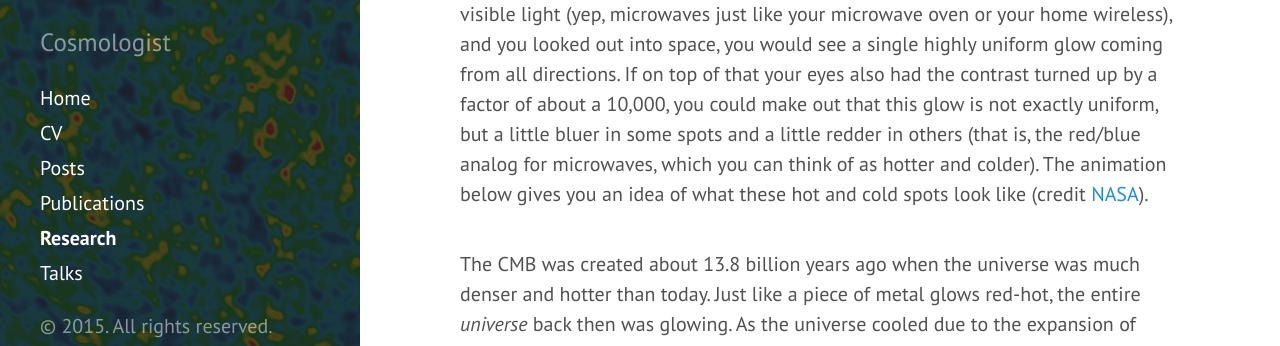
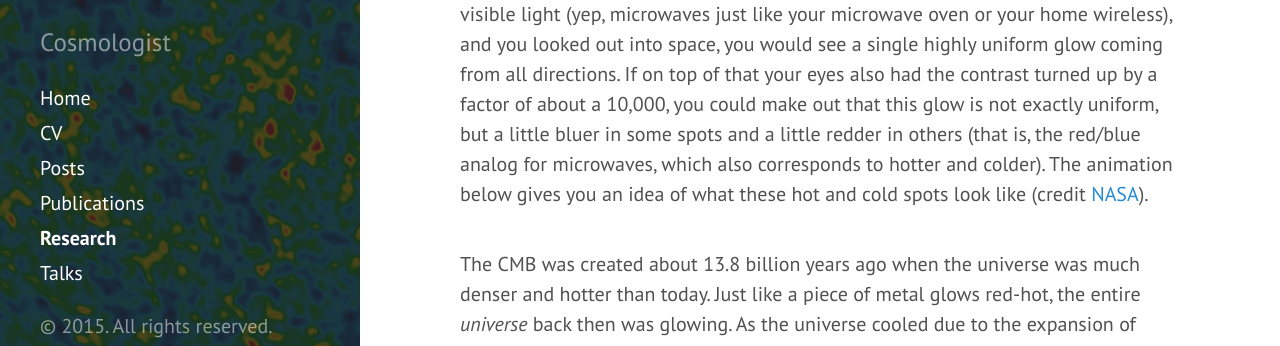
Before and after one commit to marius311/marius311.github.io, a Jekyll site: the page built from research.md, in a window 1280 px wide and 900 px high. Shown: the part 519-865 px from the top of the window. Built offline with Jekyll 4.4.1, drawn with Linux system fonts in a browser that asks for light colours; formulas are drawn with MathJax 3; some of the changed text lies outside the part shown.

Commit message:
minor hot/cold wording

```diff
--- a/research.md
+++ b/research.md
@@ -8,7 +8,7 @@ title: Research
 
 Cosmology is the study of the properties of the universe as a whole. How did the universe start? How did it evolve, and how did galaxies and other structures form? What is the universe made up of, for example what is dark matter and what is dark energy? Today they make up about 95% of the energy in the universe but we know surprisingly little about them. And can we use cosmological probes (observations on the biggest scales known to man) to learn about elementary particles (some of the smallest things we know of)?
 
-Of all of the different things we have thought to observe looking out into space, the cosmic microwave background (CMB) has proven to be the most informative for the types of questions cosmologists ask. If our eyes could see microwaves instead of visible light (yep, microwaves just like your microwave oven or your home wireless), and you looked out into space, you would see a single highly uniform glow coming from all directions. If on top of that your eyes also had the contrast turned up by a factor of about a 10,000, you could make out that this glow is not exactly uniform, but a little bluer in some spots and a little redder in others (that is, the red/blue analog for microwaves, which you can think of as hotter and colder). The animation below gives you an idea of what these hot and cold spots look like (credit [NASA](http://www.jpl.nasa.gov/video/details.php?id=1205)).
+Of all of the different things we have thought to observe looking out into space, the cosmic microwave background (CMB) has proven to be the most informative for the types of questions cosmologists ask. If our eyes could see microwaves instead of visible light (yep, microwaves just like your microwave oven or your home wireless), and you looked out into space, you would see a single highly uniform glow coming from all directions. If on top of that your eyes also had the contrast turned up by a factor of about a 10,000, you could make out that this glow is not exactly uniform, but a little bluer in some spots and a little redder in others (that is, the red/blue analog for microwaves, which also corresponds to hotter and colder). The animation below gives you an idea of what these hot and cold spots look like (credit [NASA](http://www.jpl.nasa.gov/video/details.php?id=1205)).
 
 <img class="gfyitem" data-id="SnoopyGorgeousHalibut" style="width: 100%;"/>
 
```
